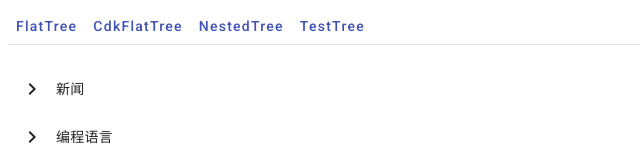
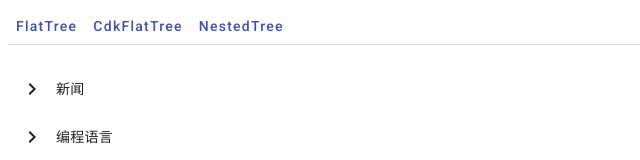
Before and after one commit to zdcenter/stackblitz-starters-moq4a4, an Angular app: page /flat in a window 1280 px wide. Shown: the top 160 px of the page, without its empty margins (0-640 px from the left). Built offline with nearby package versions, Linux system fonts and the light colour scheme.

Commit message:
1 file modified

```diff
--- a/src/app/app.component.html
+++ b/src/app/app.component.html
@@ -1,7 +1,7 @@
 <button mat-button color="primary" routerLink="">FlatTree</button>
 <button mat-button color="primary" [routerLink]="['cdkflattree']">CdkFlatTree</button>
 <button mat-button color="primary" [routerLink]="['/nested']">NestedTree</button>
-<button mat-button color="primary" [routerLink]="['/testtree']">TestTree</button>
+<!-- <button mat-button color="primary" [routerLink]="['/testtree']">TestTree</button> -->
 <mat-divider></mat-divider>
 
 <div class="container">
```
